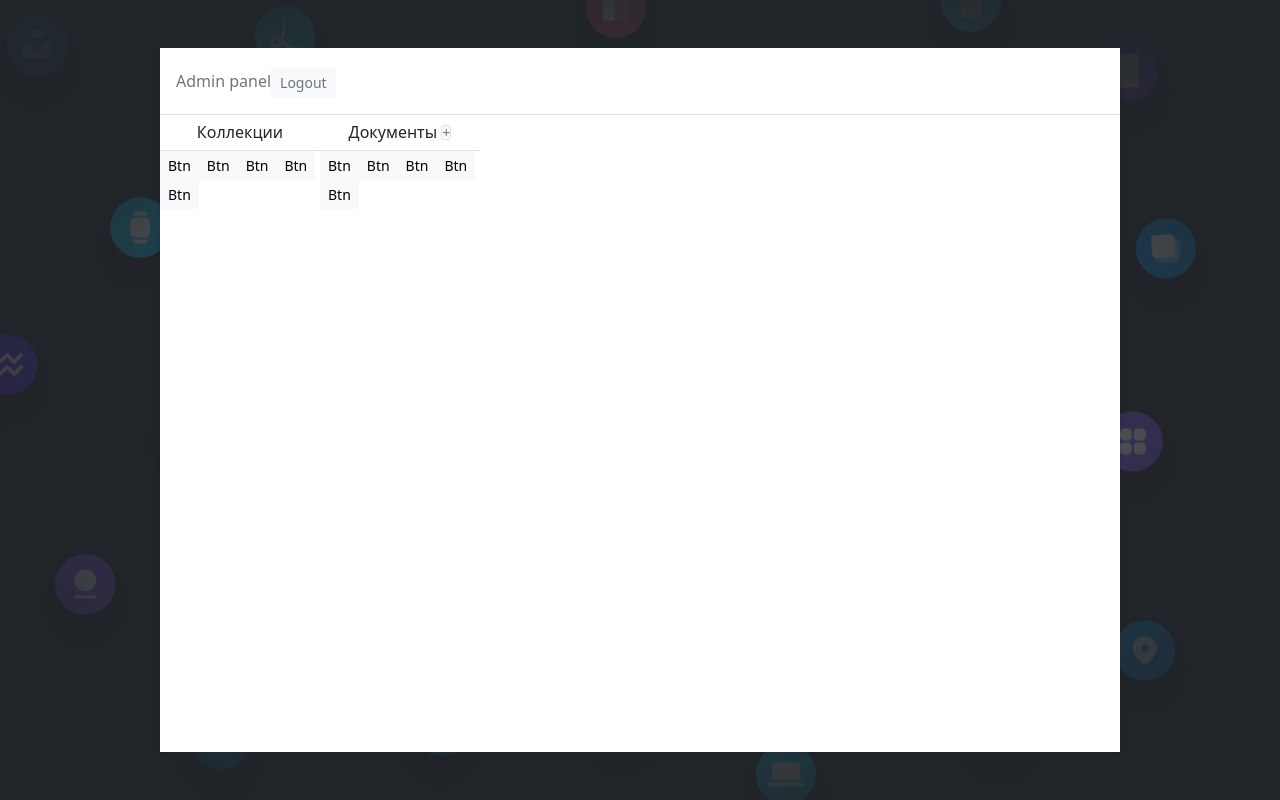
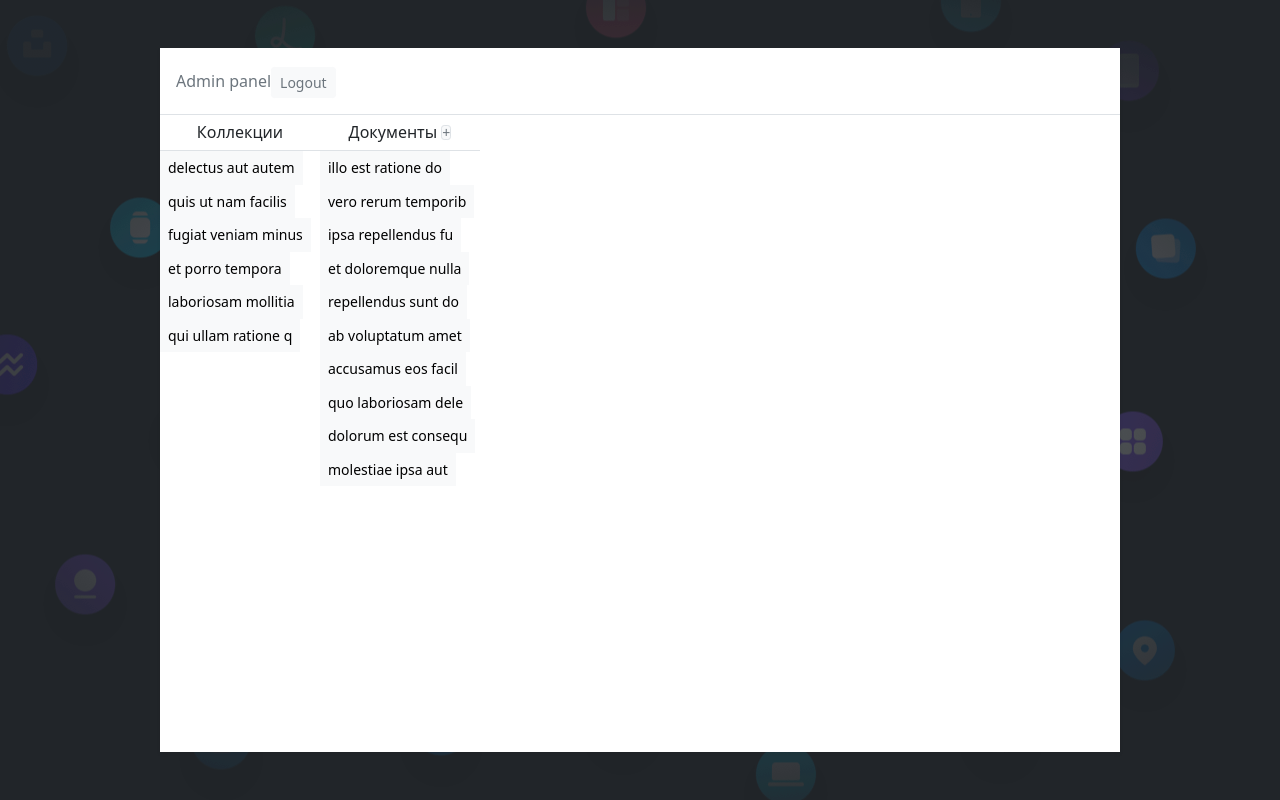
Before and after one commit to mccrush/adminpanel, a Vue app: page / in a window 1280 px wide. Built offline with nearby package versions, Linux system fonts and the light colour scheme.

Commit message:
Settings view lists

```diff
--- a/src/components/admin/List.vue
+++ b/src/components/admin/List.vue
@@ -1,16 +1,22 @@
 <template>
-  <div>
+  <div class="list-wrap overflow-auto">
     <button
-      v-for="i in 5"
-      :key="'bt'+i"
-      class="btn btn-sm btn-block btn-light border-0 rounded-0 m-0 text-left pl-3"
-    >Btn</button>
+      v-for="(item, index) in data"
+      :key="'bt'+index"
+      class="btn btn-sm btn-block btn-light border-0 rounded-0 m-0 text-left p-2 pl-3 lh-sm"
+      @click="$emit('select-doc', item.id)"
+    >{{item.title.substring(0, 19)}}</button>
   </div>
 </template>
 
 <script>
-export default {}
+export default {
+  props: ['data']
+}
 </script>
 
-<style>
+<style scoped>
+.list-wrap {
+  max-height: calc(100vh - 196px);
+}
 </style>
--- /dev/null
+++ b/src/data/collections.js
@@ -0,0 +1,37 @@
+export default [
+  {
+    "userId": 1,
+    "id": 1,
+    "title": "delectus aut autem",
+    "completed": false
+  },
+  {
+    "userId": 1,
+    "id": 2,
+    "title": "quis ut nam facilis et officia qui",
+    "completed": false
+  },
+  {
+    "userId": 1,
+    "id": 3,
+    "title": "fugiat veniam minus",
+    "completed": false
+  },
+  {
+    "userId": 1,
+    "id": 4,
+    "title": "et porro tempora",
+    "completed": true
+  },
+  {
+    "userId": 1,
+    "id": 5,
+    "title": "laboriosam mollitia et enim quasi adipisci quia provident illum",
+    "completed": false
+  },
+  {
+    "userId": 1,
+    "id": 6,
+    "title": "qui ullam ratione quibusdam voluptatem quia omnis",
+    "completed": false
+  }]
--- /dev/null
+++ b/src/data/docs.js
@@ -0,0 +1,61 @@
+export default [
+  {
+    "userId": 1,
+    "id": 10,
+    "title": "illo est ratione doloremque quia maiores aut",
+    "completed": true
+  },
+  {
+    "userId": 1,
+    "id": 11,
+    "title": "vero rerum temporibus dolor",
+    "completed": true
+  },
+  {
+    "userId": 1,
+    "id": 12,
+    "title": "ipsa repellendus fugit nisi",
+    "completed": true
+  },
+  {
+    "userId": 1,
+    "id": 13,
+    "title": "et doloremque nulla",
+    "completed": false
+  },
+  {
+    "userId": 1,
+    "id": 14,
+    "title": "repellendus sunt dolores architecto voluptatum",
+    "completed": true
+  },
+  {
+    "userId": 1,
+    "id": 15,
+    "title": "ab voluptatum amet voluptas",
+    "completed": true
+  },
+  {
+    "userId": 1,
+    "id": 16,
+    "title": "accusamus eos facilis sint et aut voluptatem",
+    "completed": true
+  },
+  {
+    "userId": 1,
+    "id": 17,
+    "title": "quo laboriosam deleniti aut qui",
+    "completed": true
+  },
+  {
+    "userId": 1,
+    "id": 18,
+    "title": "dolorum est consequatur ea mollitia in culpa",
+    "completed": false
+  },
+  {
+    "userId": 1,
+    "id": 19,
+    "title": "molestiae ipsa aut voluptatibus pariatur dolor nihil",
+    "completed": true
+  }]
--- a/src/views/Admin.vue
+++ b/src/views/Admin.vue
@@ -11,9 +11,9 @@
         <div class="row">
           <div class="col-3 col-md-2 border-right p-0 admin-sidebar">
             <h6 class="text-center m-0 mt-2 pb-2 border-bottom">Коллекции</h6>
-            <List />
+            <List :data="collections" />
           </div>
-          <div class="col-3 col-md-2 p-0 border-right">
+          <div class="col-3 col-md-2 p-0 border-right admin-sidebar">
             <h6 class="text-center m-0 mt-2 pb-2 border-bottom">
               Документы
               <button
@@ -23,7 +23,7 @@
                 title="Создать документ"
               >+</button>
             </h6>
-            <List />
+            <List :data="docs" />
           </div>
           <div class="col-6 col-md-8"></div>
         </div>
@@ -33,11 +33,19 @@
 </template>
 
 <script>
+import collections from '@/data/collections'
+import docs from '@/data/docs'
 import List from '@/components/admin/List'
 
 export default {
   components: {
     List
+  },
+  data() {
+    return {
+      collections,
+      docs
+    }
   }
 }
 </script>
```
